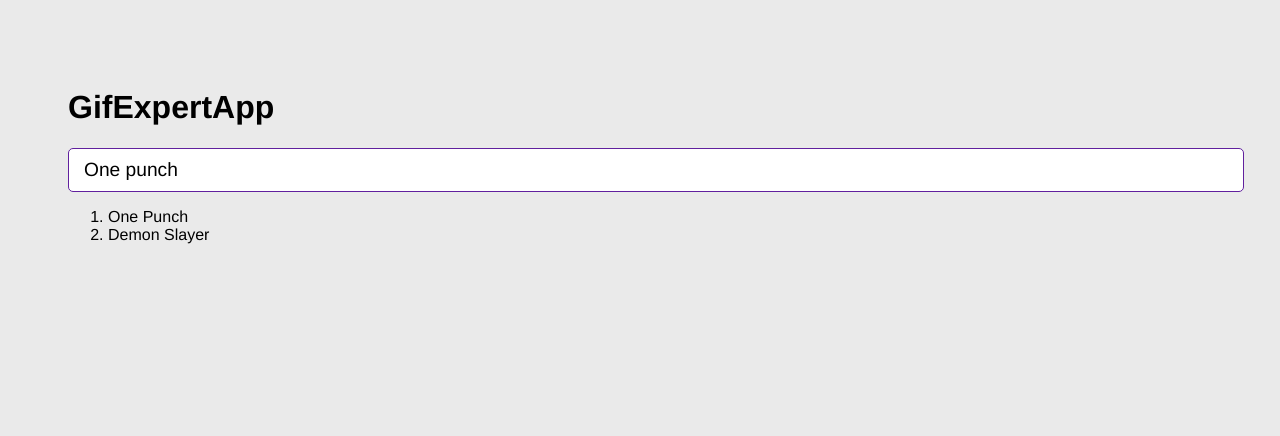
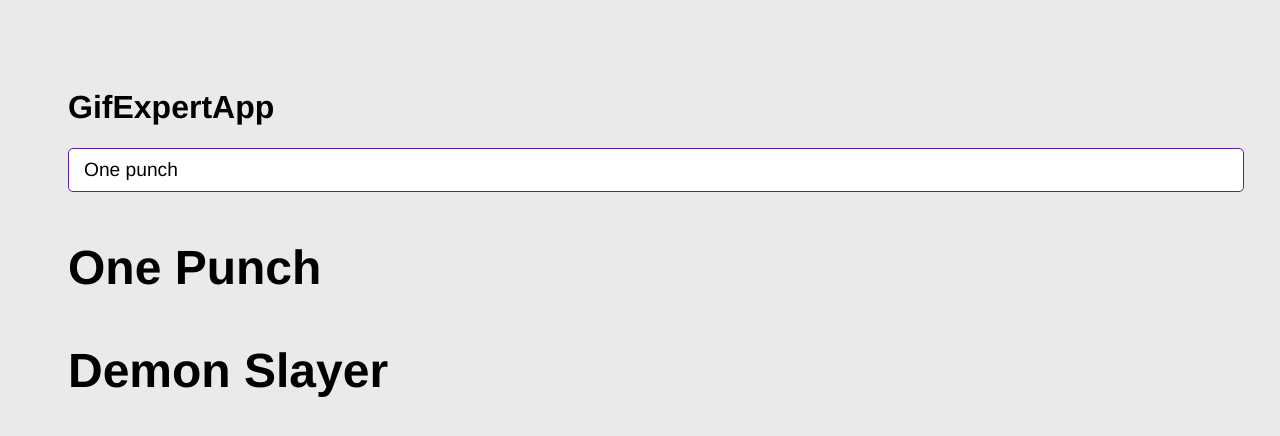
Before and after one commit to Jafmatute/React-JS, a React (Vite) app in the folder 04-gif-expert-app/: page / in a window 1280 px wide. Shown: the top 436 px of the page. Built offline with nearby package versions, Linux system fonts and the light colour scheme.

Commit message:
GifGrid - Nuevo componente

```diff
--- a/04-gif-expert-app/src/GifExpertApp.jsx
+++ b/04-gif-expert-app/src/GifExpertApp.jsx
@@ -1,5 +1,6 @@
 import {useState} from "react";
 import AddCategory from "./components/AddCategory.jsx";
+import GifGrid from "./components/GifGrid.jsx";
 
 const GifExpertApp = (props) => {
     const [categories, setCategories] = useState(['One Punch', 'Demon Slayer']);
@@ -8,7 +9,7 @@
 
         if(categories.includes(category)) return;
 
-        setCategories([...categories,category]);
+        setCategories([category, ...categories]);
     }
 
     return(
@@ -20,11 +21,8 @@
                 onNewCategory ={onAddCategory}
             />
 
-            <ol>
-                {categories.map((category) => {
-                    return <li key={category}>{category}</li>
-                })}
-            </ol>
+            {categories.map((category) => <GifGrid key={category} category={category} />)}
+
         </>
     )
 
--- /dev/null
+++ b/04-gif-expert-app/src/components/GifGrid.jsx
@@ -0,0 +1,12 @@
+const GifGrid = ({category}) => {
+
+
+
+    return (
+        <>
+            <h3>{category}</h3>
+        </>
+    );
+};
+
+export default GifGrid;
```
